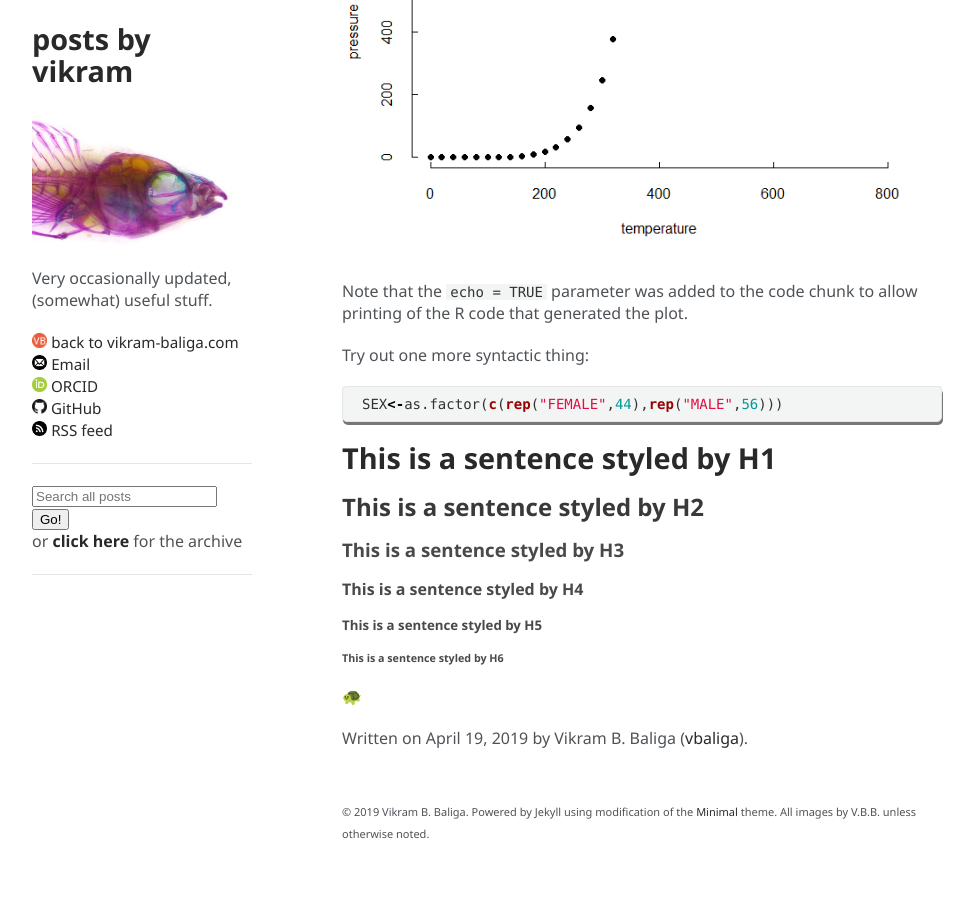
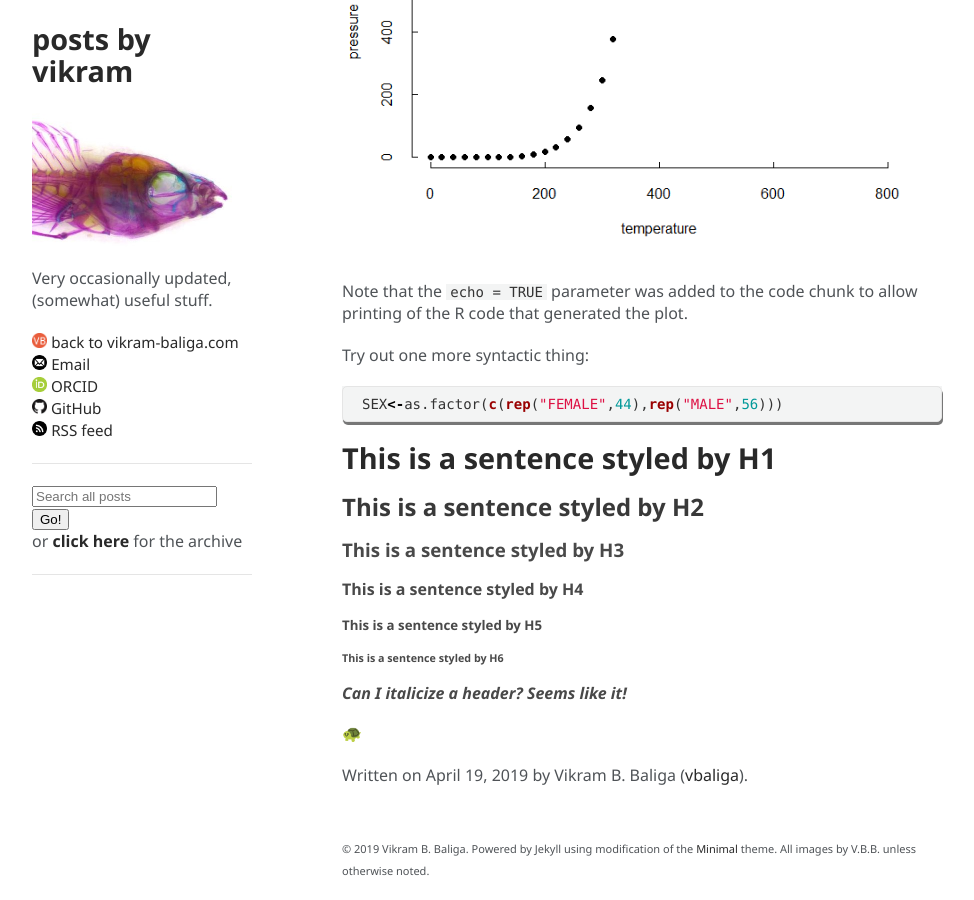
Before and after one commit to vbaliga/vbaliga.github.io, a Jekyll site: the page built from _posts/2019-04-19-Test-post.md, in a window 1280 px wide and 900 px high, scrolled down 959 px. Shown: the whole window, without its empty margins (153-1127 px from the left). Built offline with Jekyll 4.4.1, drawn with Linux system fonts in a browser that asks for light colours; a script that is not in the unit is left out; before the commit the page ends 1822 px from its top, so only the background shows below that.

Commit message:
Update 2019-04-19-Test-post.md

```diff
--- a/_posts/2019-04-19-Test-post.md
+++ b/_posts/2019-04-19-Test-post.md
@@ -51,4 +51,6 @@ SEX<-as.factor(c(rep("FEMALE",44),rep("MALE",56)))
 ##### This is a sentence styled by H5
 ###### This is a sentence styled by H6
 
+#### *Can I italicize a header? Seems like it!*
+
 🐢
```
